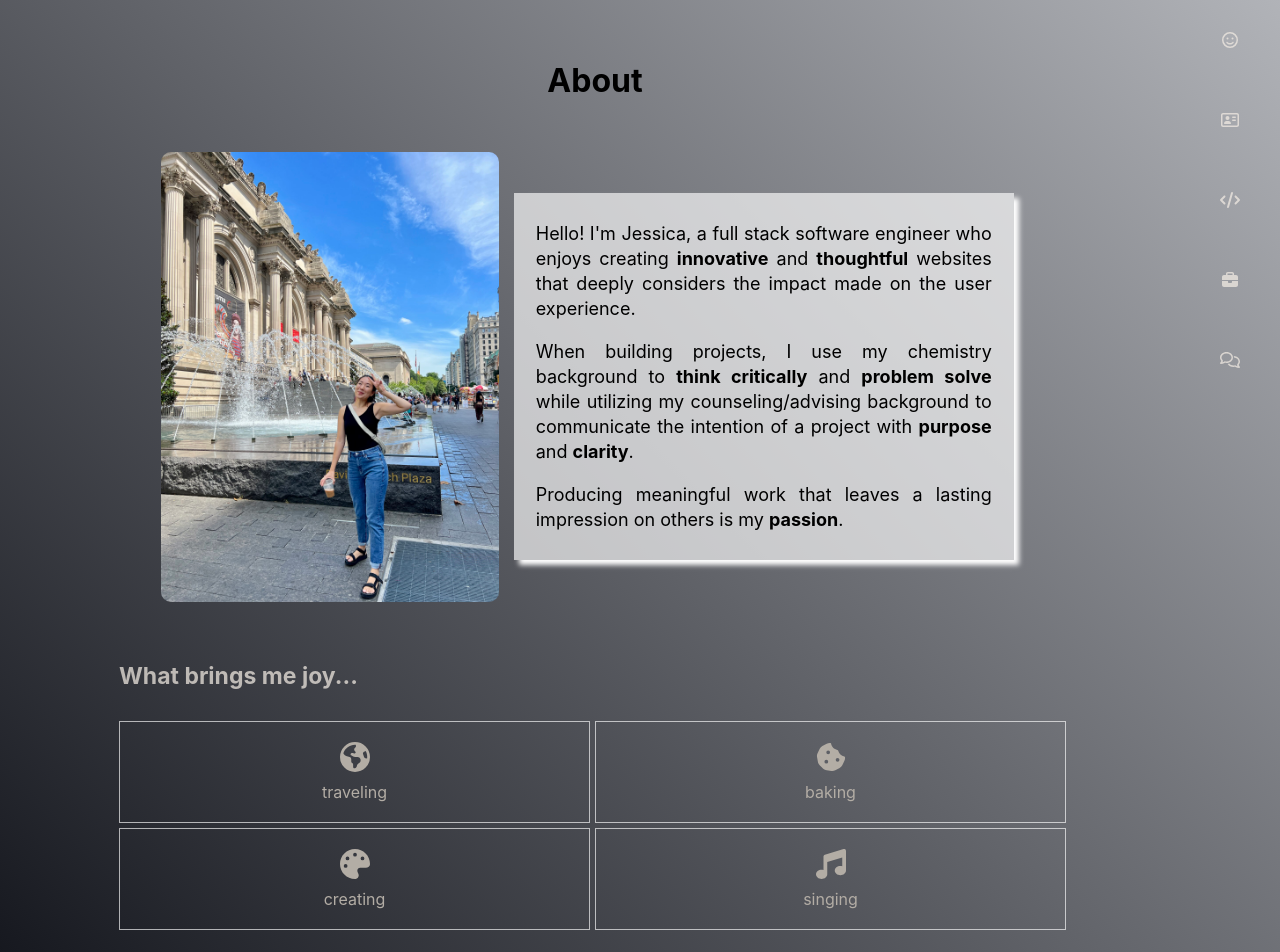
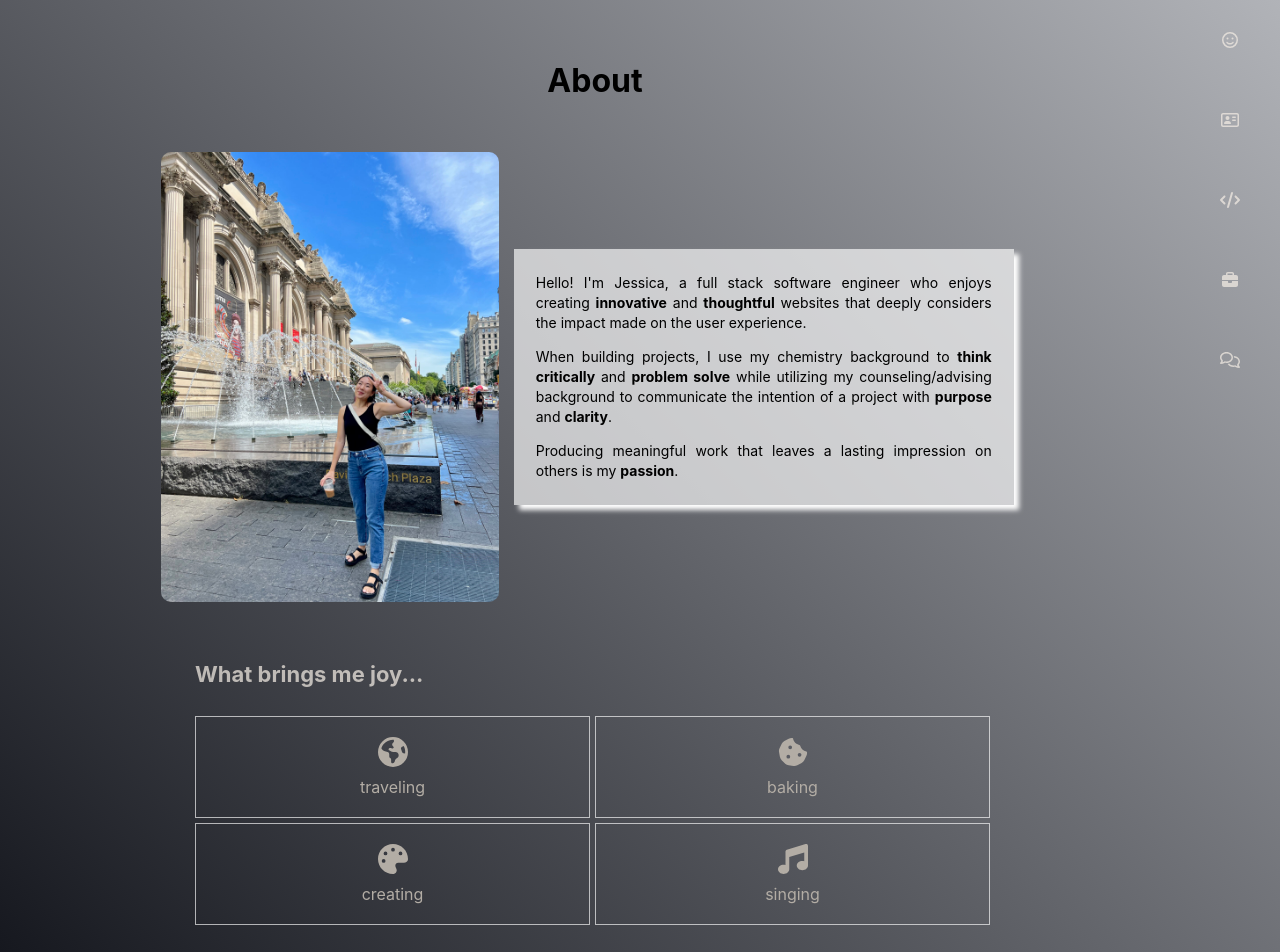
Before and after one commit to jessykim/jessica-kim-portfolio, a React (Create React App) app: page /about in a window 1280 px wide. Shown: the top 952 px of the page. Built offline with nearby package versions, Linux system fonts and the light colour scheme.

Commit message:
adjust sizing on about page for responsive design

```diff
--- a/src/styles/About.module.css
+++ b/src/styles/About.module.css
@@ -121,6 +121,14 @@ span {
   .aboutText p {
     font-size: 14px;
   }
+
+  .aboutText {
+    max-width: 500px;
+  }
+
+  .joyList {
+    max-width: 800px;
+  }
 }
 
 @media only screen and (min-width: 1024px) {
@@ -128,14 +136,10 @@ span {
     width: 100%;
   }
 
-  .aboutText {
-    max-width: 500px;
-  }
-
-  .aboutText p {
+  /* .aboutText p {
     font-size: 16px;
     line-height: 25px;
-  }
+  } */
 
   .imgText img {
     max-height: 450px;
@@ -147,11 +151,11 @@ span {
 }
 
 @media only screen and (min-width: 1200px) {
-  .aboutText p {
+  /* .aboutText p {
     font-size: 18px;
   }
 
   .joyList h4 {
     font-size: 23px;
-  }
+  } */
 }
```
